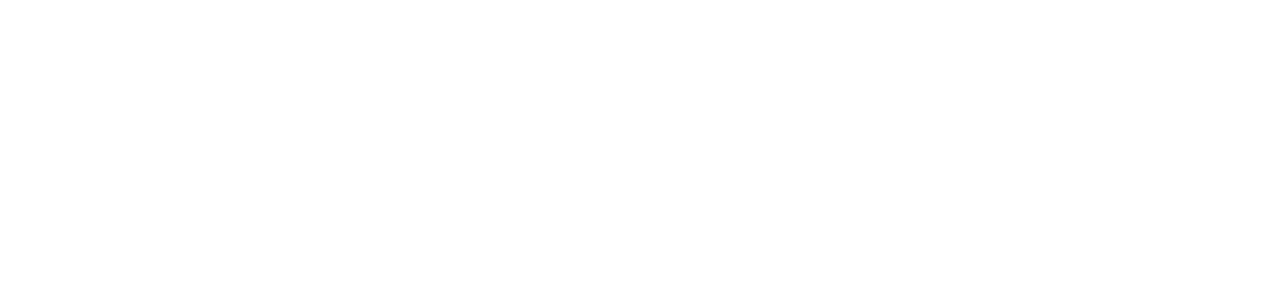
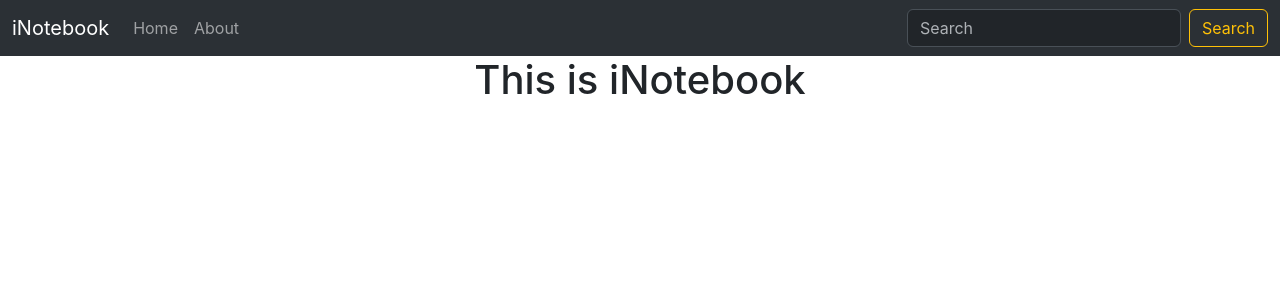
Before and after one commit to charankulal/iNotes, a React (Create React App) app: page / in a window 1280 px wide. Shown: the top 300 px of the page. Built offline with nearby package versions, Linux system fonts and the light colour scheme.

Commit message:
Included Bootstrap and Done routing for the home about and navbar and created a navbar.

```diff
--- a/public/index.html
+++ b/public/index.html
@@ -1,22 +1,31 @@
 <!DOCTYPE html>
 <html lang="en">
+
 <head>
   <meta charset="utf-8" />
   <link rel="icon" href="%PUBLIC_URL%/favicon.ico" />
   <meta name="viewport" content="width=device-width, initial-scale=1" />
   <meta name="theme-color" content="#000000" />
-    <meta
-      name="description"
-      content="Web site created using create-react-app"
-    />
+  <meta name="description" content="Web site created using create-react-app" />
   <link rel="apple-touch-icon" href="%PUBLIC_URL%/logo192.png" />
   <link rel="manifest" href="%PUBLIC_URL%/manifest.json" />
+  <link href="https://cdn.jsdelivr.net/npm/bootstrap@5.3.2/dist/css/bootstrap.min.css" rel="stylesheet"
+    integrity="sha384-T3c6CoIi6uLrA9TneNEoa7RxnatzjcDSCmG1MXxSR1GAsXEV/Dwwykc2MPK8M2HN" crossorigin="anonymous">
 
-    <title>iNotebook</title>
+  <title>iNotebook-I remember</title>
 </head>
+
 <body>
   <noscript>You need to enable JavaScript to run this app.</noscript>
   <div id="root"></div>
 
+  <script src="https://cdn.jsdelivr.net/npm/@popperjs/core@2.11.8/dist/umd/popper.min.js"
+    integrity="sha384-I7E8VVD/ismYTF4hNIPjVp/Zjvgyol6VFvRkX/vR+Vc4jQkC+hVqc2pM8ODewa9r"
+    crossorigin="anonymous"></script>
+  <script src="https://cdn.jsdelivr.net/npm/bootstrap@5.3.2/dist/js/bootstrap.min.js"
+    integrity="sha384-BBtl+eGJRgqQAUMxJ7pMwbEyER4l1g+O15P+16Ep7Q9Q+zqX6gSbd85u4mG4QzX+"
+    crossorigin="anonymous"></script>
+
 </body>
+
 </html>
--- a/src/App.js
+++ b/src/App.js
@@ -1,8 +1,19 @@
-import './App.css';
+import "./App.css";
+import { BrowserRouter as Router, Route, Routes } from "react-router-dom";
+import Home from "./Components/Home";
+import Navbar from "./Components/Navbar";
+import About from "./Components/About";
 
 function App() {
   return (
     <>
+      <Router>
+        <Navbar />
+        <Routes>
+          <Route exact path="/" element={<Home />} />
+          <Route exact path="/about" element={<About />} />
+        </Routes>
+      </Router>
     </>
   );
 }
--- /dev/null
+++ b/src/Components/About.js
@@ -0,0 +1,5 @@
+import React from "react";
+
+export default function About() {
+  return <div>This is about page</div>;
+}
--- /dev/null
+++ b/src/Components/Home.js
@@ -0,0 +1,9 @@
+import React from "react";
+
+export default function Home() {
+  return (
+    <div>
+      <h1 className="text-center">This is iNotebook</h1>
+    </div>
+  );
+}
--- /dev/null
+++ b/src/Components/Navbar.js
@@ -0,0 +1,53 @@
+import React from "react";
+import { Link } from "react-router-dom";
+
+export default function Navbar() {
+  return (
+    <nav
+      className="navbar navbar-expand-lg bg-body-tertiary"
+      data-bs-theme="dark"
+    >
+      <div className="container-fluid">
+        <Link className="navbar-brand" to="/">
+          iNotebook
+        </Link>
+        <button
+          className="navbar-toggler"
+          type="button"
+          data-bs-toggle="collapse"
+          data-bs-target="#navbarSupportedContent"
+          aria-controls="navbarSupportedContent"
+          aria-expanded="false"
+          aria-label="Toggle navigation"
+        >
+          <span className="navbar-toggler-icon"></span>
+        </button>
+        <div className="collapse navbar-collapse" id="navbarSupportedContent">
+          <ul className="navbar-nav me-auto mb-2 mb-lg-0">
+            <li className="nav-item">
+              <Link className="nav-link" aria-current="page" to="/">
+                Home
+              </Link>
+            </li>
+            <li className="nav-item">
+              <Link className="nav-link" to="/about">
+                About
+              </Link>
+            </li>
+          </ul>
+          <form className="d-flex" role="search">
+            <input
+              className="form-control me-2"
+              type="search"
+              placeholder="Search"
+              aria-label="Search"
+            />
+            <button className="btn btn-outline-warning" type="submit">
+              Search
+            </button>
+          </form>
+        </div>
+      </div>
+    </nav>
+  );
+}
```
Lines whose indentation alone changed are shown as unchanged.
